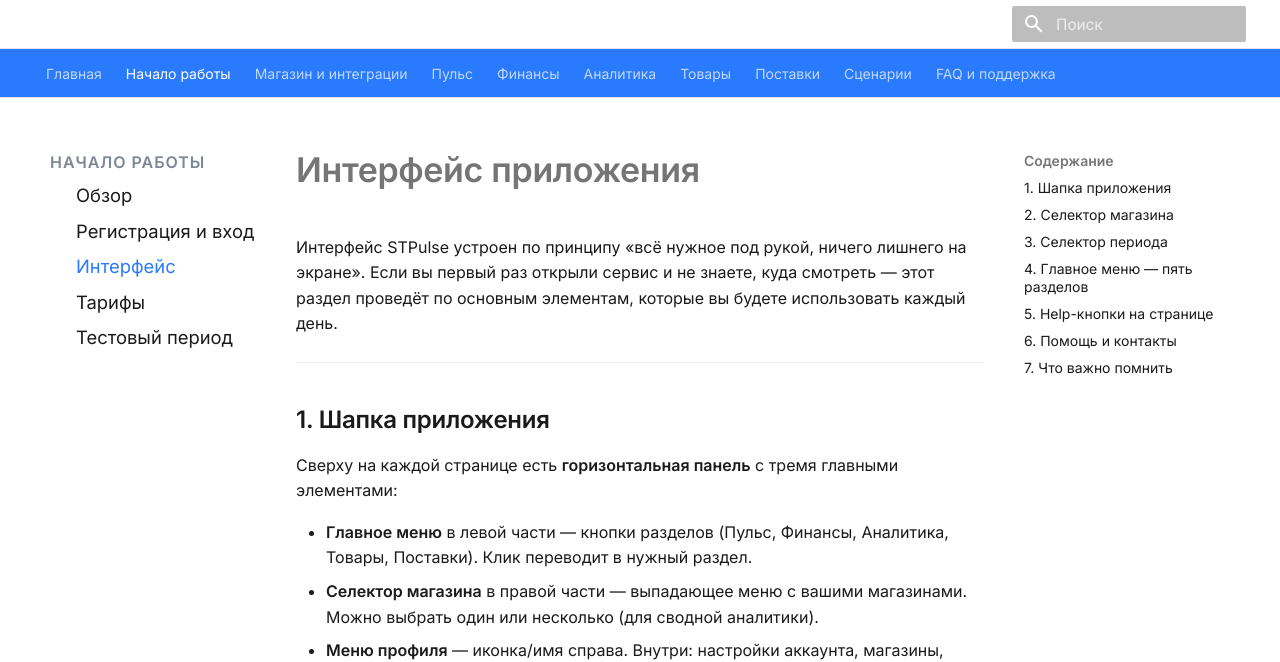
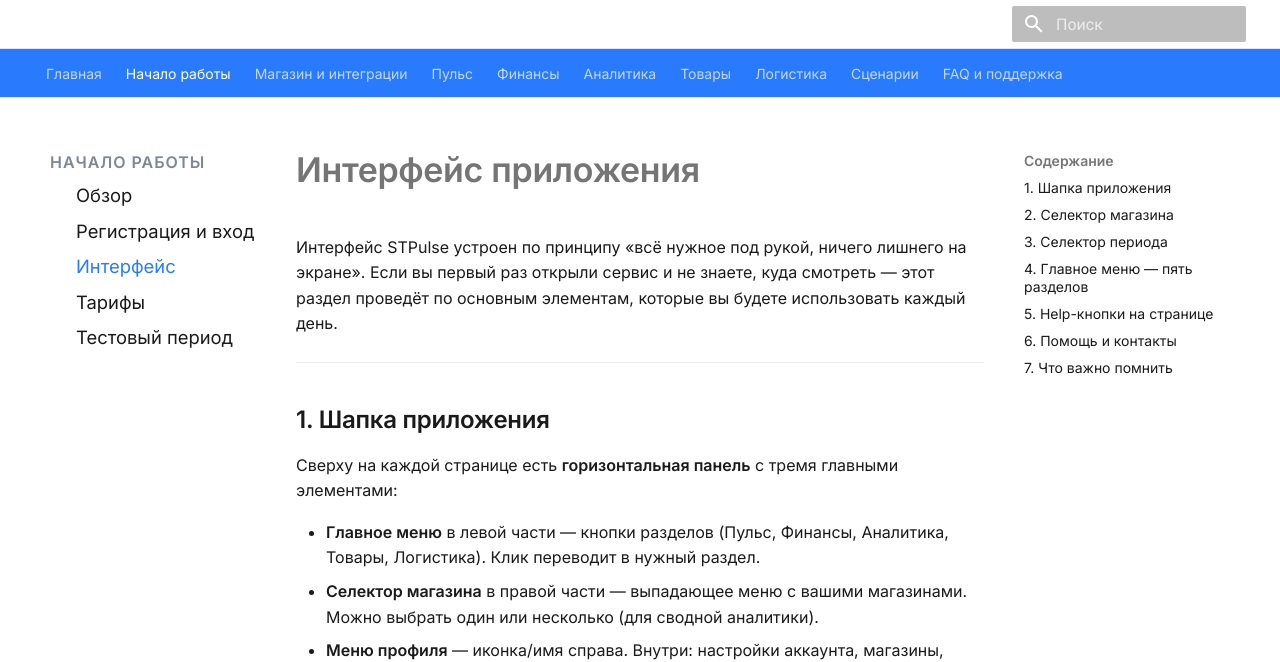
Before and after one commit to GitHubJackPerson/stpulse-docs, an MkDocs documentation site: the page built from docs/getting-started/interface.md, in a window 1280 px wide and 900 px high. Shown: the top 662 px of the window. Built offline with MkDocs 1.6.1 and Material for MkDocs 9.7.7, drawn with Linux system fonts in a browser that asks for light colours; some of the changed text lies outside the part shown.

Commit message:
docs: раздел «Поставки» → «Логистика» (nav + упоминания меню)
Co-Authored-By: Claude Opus 4.8 <noreply@anthropic.com>

```diff
--- a/docs/getting-started/interface.md
+++ b/docs/getting-started/interface.md
@@ -8,7 +8,7 @@
 
 Сверху на каждой странице есть **горизонтальная панель** с тремя главными элементами:
 
-- **Главное меню** в левой части — кнопки разделов (Пульс, Финансы, Аналитика, Товары, Поставки). Клик переводит в нужный раздел.
+- **Главное меню** в левой части — кнопки разделов (Пульс, Финансы, Аналитика, Товары, Логистика). Клик переводит в нужный раздел.
 - **Селектор магазина** в правой части — выпадающее меню с вашими магазинами. Можно выбрать один или несколько (для сводной аналитики).
 - **Меню профиля** — иконка/имя справа. Внутри: настройки аккаунта, магазины, тариф, выход.
 
@@ -51,7 +51,7 @@
 - **Финансы** — прибыль, ДДС, планирование, себестоимость.
 - **Аналитика** — операционка, юнит-экономика, реклама.
 - **Товары** — модели, выкупы, возвраты.
-- **Поставки** — планирование поставок.
+- **Логистика** — планирование поставок и остатки.
 
 Внутри каждого раздела — конкретные отчёты. Выбор раздела не сбрасывает выбранный магазин и период.
 
--- a/mkdocs.yml
+++ b/mkdocs.yml
@@ -56,7 +56,7 @@ nav:
       - Возвраты: analytics/returns.md
       - Реклама: ads/internal-ads.md
 
-  - Поставки:
+  - Логистика:
       - Обзор: supplies/overview.md
       - Планирование поставок: supplies/supply-planning.md
       - Остатки: supplies/stocks.md
```
Also changed, not shown: docs/index.md (+1 -1 lines), docs/supplies/overview.md (+1 -1 lines), docs/supplies/stocks.md (+1 -1 lines).
